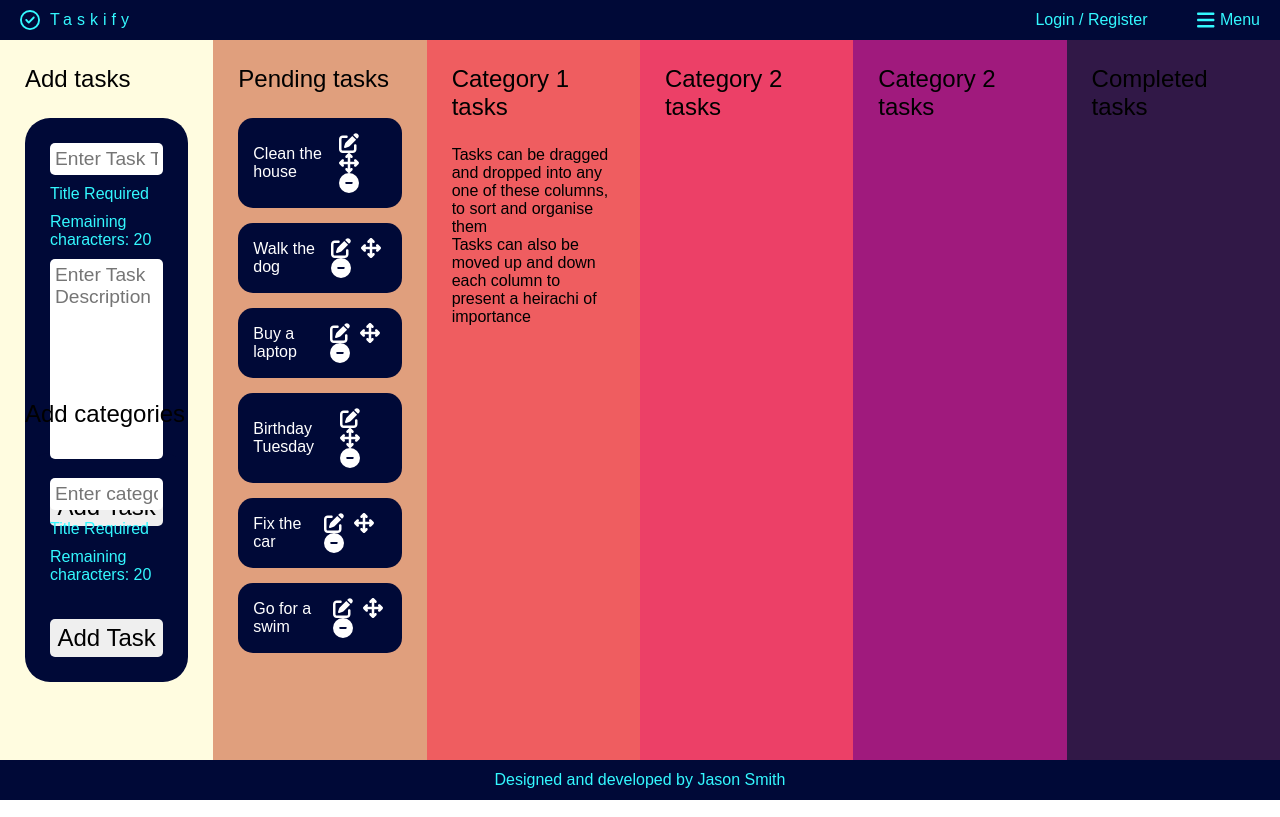
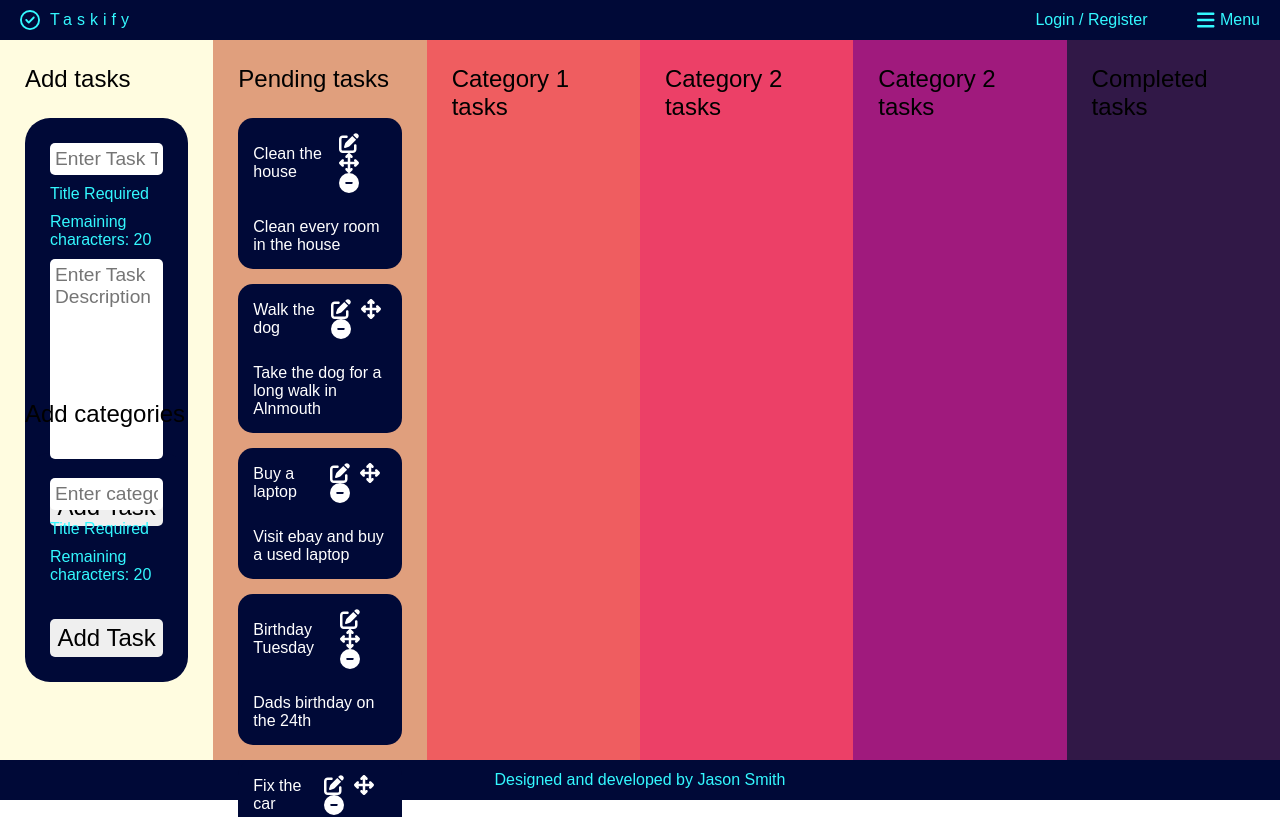
Before and after one commit to Jason-Smith-Code/taskify, a React (Create React App) app: page / in a window 1280 px wide. Shown: the top 817 px of the page. Built offline with nearby package versions, Linux system fonts and the light colour scheme.

Commit message:
added category files and some text to work from

```diff
--- a/src/components/taskCategories/pending/Pending.css
+++ b/src/components/taskCategories/Task.css
@@ -5,7 +5,11 @@
     padding: 15px;
     border-radius: 15px;
     margin: 15px 0;
+    transition: 1s ease-in-out;
+}
+.task-row-title {
     display: flex;
+    flex-direction: row;
     justify-content: space-between;
     align-items: center;
 }
@@ -17,3 +21,7 @@
 .task-item-icon:hover {
     cursor: pointer;
 }
+
+.task-description-container {
+    margin-top: 25px
+}
--- a/src/components/taskCategories/Task.js
+++ b/src/components/taskCategories/Task.js
@@ -1,12 +1,14 @@
 import { faArrowsUpDownLeftRight, faCircleMinus, faPenToSquare } from '@fortawesome/free-solid-svg-icons';
 import { FontAwesomeIcon } from '@fortawesome/react-fontawesome';
+import './Task.css';
 
 export const Task = (task) => {
 
     const iconSize = "lg";
 
     return(
-        <div className="task-item" id={task.key}>
+        <div className="task-item">
+            <div className="task-row-title">
                 <p>{task.title}</p>
                 <div>
                     {/* Edit button */}
@@ -17,5 +19,10 @@ export const Task = (task) => {
                     <FontAwesomeIcon icon={faCircleMinus} size={iconSize} className="task-item-icon"/>
                 </div>
             </div>
+
+            <div className='task-description-container'>
+                <p>{task.description}</p>
+            </div>
+        </div>
     )
 }
--- a/src/components/taskCategories/TaskCategories.js
+++ b/src/components/taskCategories/TaskCategories.js
@@ -1,4 +1,9 @@
 import { Pending } from "./pending/Pending"
+import './CategoryList';
+
+// here we import ther category list, and map through it to render added categories.
+// make sure to add a horizontal scroll for when a user adds more categories that the screen can hold. Set categories at a fixed width
+// allow users to change colour of category
 
 export const TaskCategories = () => {
 
@@ -7,8 +12,6 @@ export const TaskCategories = () => {
             <Pending />
             <div className="column category-column column-1">
                 <h2>Category 1 tasks</h2>
-                <p>Tasks can be dragged and dropped into any one of these columns, to sort and organise them</p>
-                <p>Tasks can also be moved up and down each column to present a heirachi of importance</p>
             </div>
             <div className="column category-column column-2">
                 <h2>Category 2 tasks</h2>
--- a/src/components/taskCategories/TaskList.js
+++ b/src/components/taskCategories/TaskList.js
@@ -1,26 +1,32 @@
 export const TaskList = [
     {
         title: "Clean the house",
+        description: "Clean every room in the house",
         key: 1
     },
     {
         title: "Walk the dog",
+        description: "Take the dog for a long walk in Alnmouth",
         key: 2
     },
     {
         title: "Buy a laptop",
+        description: "Visit ebay and buy a used laptop",
         key: 3
     },
     {
         title: "Birthday Tuesday",
+        description: "Dads birthday on the 24th",
         key: 4
     },
     {
         title: "Fix the car",
+        description: "Broken wheel, take it to the garage",
         key: 5
     },
     {
         title: "Go for a swim",
+        description: "Time to get fit",
         key: 6
     }
 ];
--- a/src/components/taskCategories/pending/Pending.js
+++ b/src/components/taskCategories/pending/Pending.js
@@ -1,4 +1,3 @@
-import './Pending.css';
 import { Task } from '../Task';
 import { TaskList } from '../TaskList';
 
@@ -7,7 +6,7 @@ export const Pending = () => {
     return (
         <div className="column category-column pending-column">
             <h2>Pending tasks</h2>
-            {TaskList.map(task => <Task title={task.title} key={task.key}/>)}
+            {TaskList.map(task => <Task title={task.title} key={task.key} description={task.description}/>)}
         </div>
     )
 }
```
Lines whose indentation alone changed are shown as unchanged.
